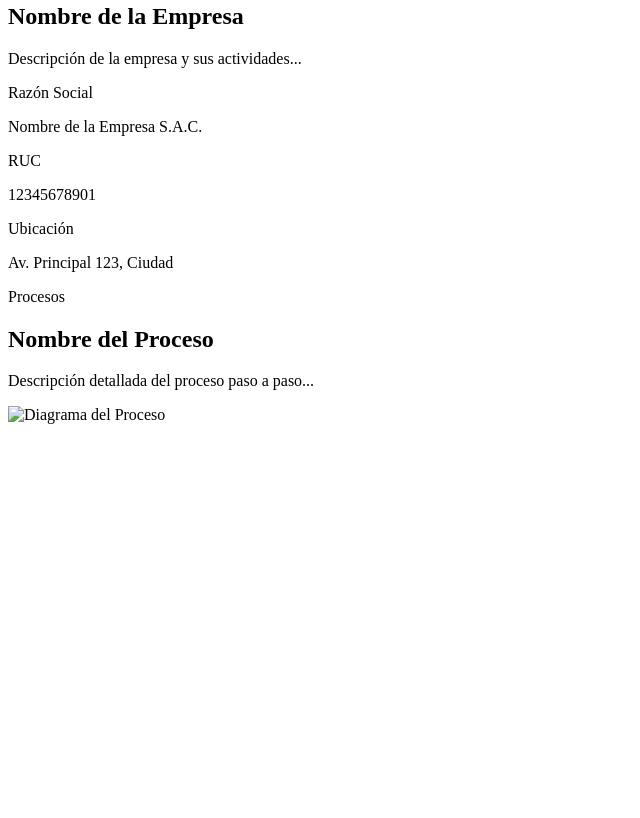
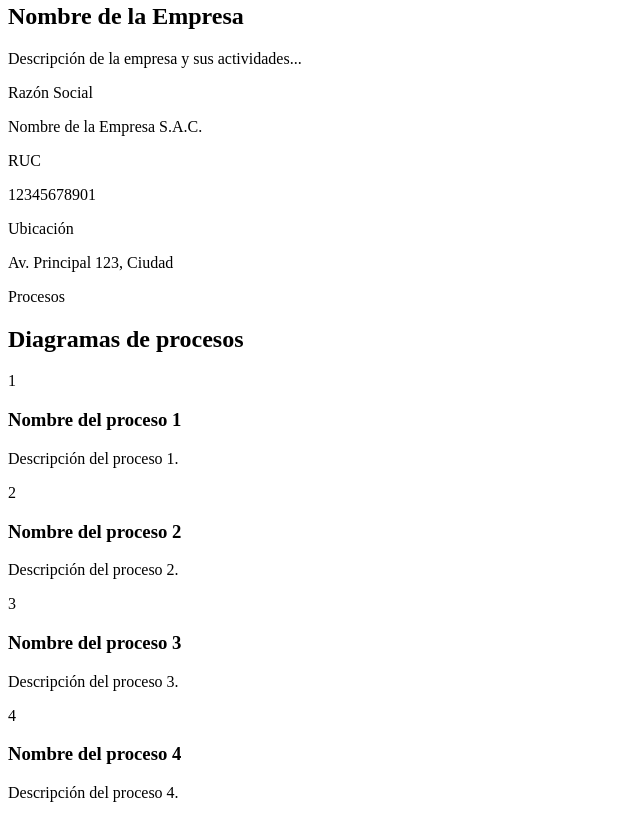
Before and after one commit to DereckVC/turismo-proyecto, a plain HTML site: page index.html in a window 1280 px wide. Shown: the part 338-1156 px from the top of the page, without its empty margins (0-640 px from the left). Before the commit the page ends 800 px from the top, so only its background shows below. Drawn offline with Linux system fonts and the light colour scheme.

Commit message:
Añadi cards para los diagramas de procesos contitulo, descripcion breve y imagen

```diff
--- a/index.html
+++ b/index.html
@@ -79,16 +79,35 @@
         <section id="procesos">
             <p class="etiqueta-seccion">Procesos</p>
 
-            <!-- PENDIENTE: reemplazar el área real (ej. Ventas, Reservas) -->
-            <h2 id="pregunta-proceso">Nombre del Proceso</h2>
+            <!-- PENDIENTE: reemplazar "[área]" por el área real (ej. Ventas, Reservas) -->
+            <h2 id="pregunta-proceso">Diagramas de procesos</h2>
 
-            <!-- PENDIENTE: descripción real del proceso -->
-            <p id="descripcion-proceso">Descripción detallada del proceso paso a paso...</p>
+            <!-- PENDIENTE: reemplazar los 4 pasos por los pasos reales del proceso -->
+            <div id="tarjetas-proceso">
+                <article class="tarjeta-proceso">
+                    <span class="numero-proceso">1</span>
+                    <h3>Nombre del proceso 1</h3>
+                    <p>Descripción del proceso 1.</p>
+                </article>
 
-            <!-- PENDIENTE: diagrama real del proceso -->
-            <img id="diagrama-proceso" src="diagrama.png" alt="Diagrama del Proceso">
-        </section>
+                <article class="tarjeta-proceso">
+                    <span class="numero-proceso">2</span>
+                    <h3>Nombre del proceso 2</h3>
+                    <p>Descripción del proceso 2.</p>
+                </article>
 
+                <article class="tarjeta-proceso">
+                    <span class="numero-proceso">3</span>
+                    <h3>Nombre del proceso 3</h3>
+                    <p>Descripción del proceso 3.</p>
+                </article>
+
+                <article class="tarjeta-proceso">
+                    <span class="numero-proceso">4</span>
+                    <h3>Nombre del proceso 4</h3>
+                    <p>Descripción del proceso 4.</p>
+                </article>
+            </div>
     </main>
 </body>
 </html>
```
